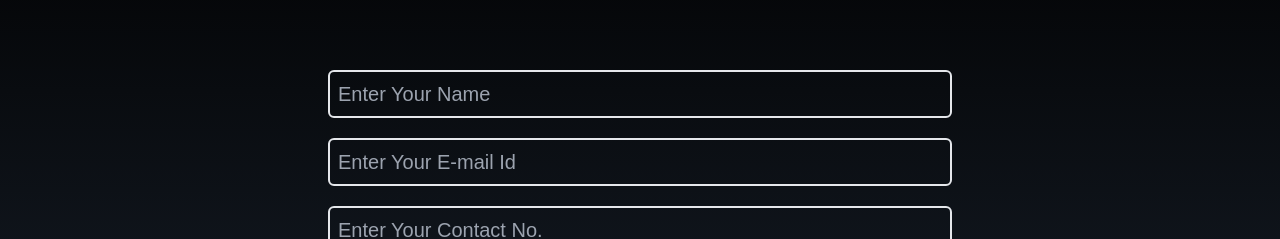
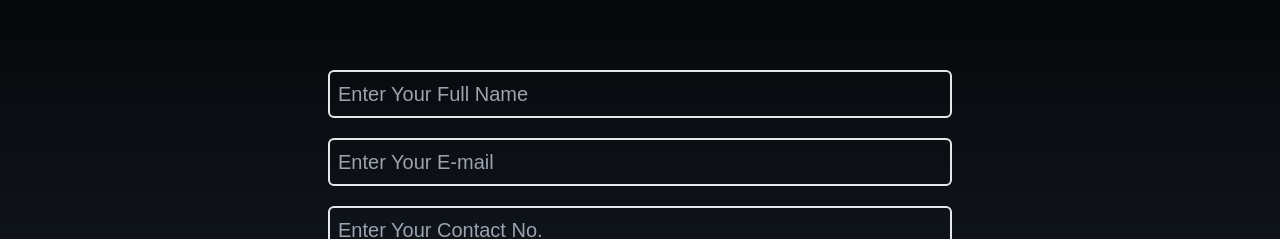
Before and after one commit to priyankRaiyani19/PersonalPortfolio, a React (Create React App) app: page / in a window 1280 px wide. Shown: the part 3338-3577 px from the top of the page. Built offline with nearby package versions, Linux system fonts and the light colour scheme; a web font is replaced by a local one.

Commit message:
add contct to fire base

```diff
--- a/src/components/Contact.js
+++ b/src/components/Contact.js
@@ -58,7 +58,7 @@ const Contact = ({ db }) => {
                         onChange={handleChange}
                         value={profile.nameField}
                         required
-                        placeholder="Enter Your Name"
+                        placeholder="Enter Your Full Name"
                         className="p-2 text-xl  bg-transparent border-2 rounded-md text-white focus:outline-none"
                     />
                     <input
@@ -69,7 +69,7 @@ const Contact = ({ db }) => {
                         onChange={handleChange}
                         value={profile.emailField}
                         required
-                        placeholder="Enter Your E-mail Id"
+                        placeholder="Enter Your E-mail"
                         className="p-2 my-5 text-xl  bg-transparent border-2 rounded-md text-white focus:outline-none"
                     />
                     <input
```
